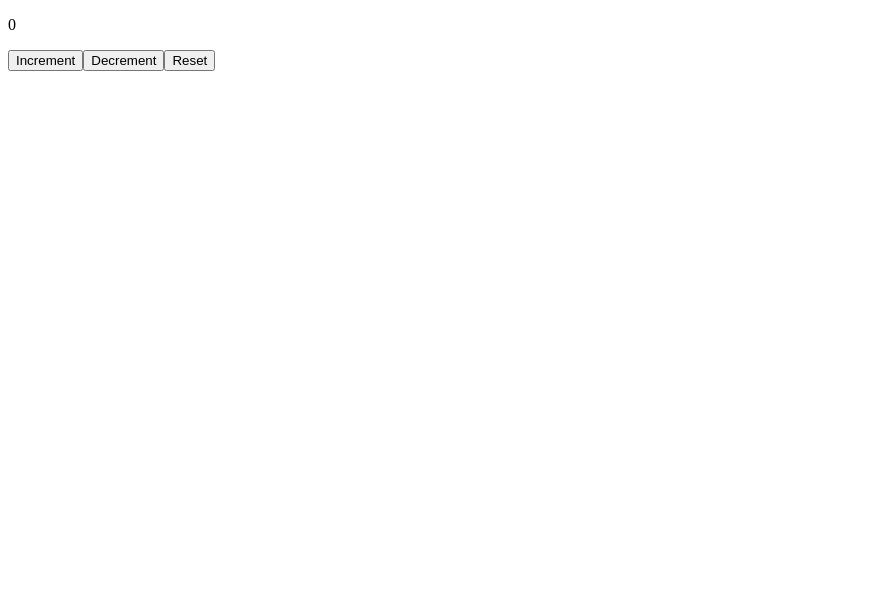
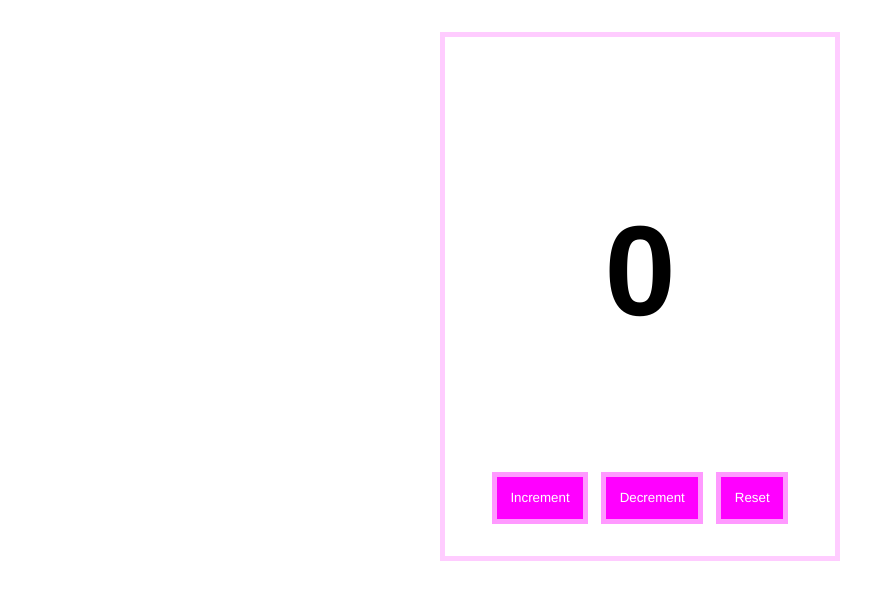
Before and after one commit to avijeetpandey/react-redux-examples, a React (Create React App) app: page / in a window 1280 px wide. Shown: the top 600 px of the page, without its empty margins (0-895 px from the left). Built offline with nearby package versions, Linux system fonts and the light colour scheme.

Commit message:
rewrite : app

```diff
--- /dev/null
+++ b/src/App.js
@@ -0,0 +1,39 @@
+import React from 'react'
+import { INCREMENT } from './index'
+import { connect } from 'react-redux'
+import './styles.css'
+
+const incrementValue = () => {
+  return {
+    type: INCREMENT,
+  }
+}
+
+const App = ({ count, increment }) => {
+  console.log(count)
+  console.log(increment)
+  return (
+    <main className="Counter">
+      <p className="count">0</p>
+      <section className="controls">
+        <button>Increment</button>
+        <button>Decrement</button>
+        <button>Reset</button>
+      </section>
+    </main>
+  )
+}
+
+const mapStateToProps = (state) => {
+  return state
+}
+
+const mapDispatchToProps = (dispatch) => {
+  return {
+    increment() {
+      dispatch(incrementValue())
+    },
+  }
+}
+
+export default connect(mapStateToProps, mapDispatchToProps)(App)
--- a/src/counterApp/App.js
+++ /dev/null
@@ -1,42 +0,0 @@
-import React from 'react'
-import { createStore } from 'redux'
-import { connect, Provider } from 'react-redux'
-
-const INCREMENT = 'INCREMENT'
-
-const incrementValue = () => ({
-  type: INCREMENT,
-})
-
-const initialState = {
-  count: 0,
-}
-
-const reducer = (state = initialState, action) => {
-  if (action.type === INCREMENT) {
-    return {
-      count: state.count + 1,
-    }
-  }
-
-  return state
-}
-
-const store = createStore(reducer)
-
-const CounterApp = () => {
-  return (
-    <>
-      <main className="Counter">
-        <p className="count">0</p>
-        <section className="controls">
-          <button>Increment</button>
-          <button>Decrement</button>
-          <button>Reset</button>
-        </section>
-      </main>
-    </>
-  )
-}
-
-export default CounterApp
--- a/src/counterApp/styles.sass
+++ /dev/null
@@ -1,33 +0,0 @@
-$button-color: magenta
-
-html, body, *
-    box-sizing: border-box
-    font-family: Helvetica, Arial, sans-serif
-
-button
-    background-color: $button-color
-    border: 5px solid lighten($button-color, 30%)
-    color: white
-    margin: 0 0.5em
-    padding: 1em
-    outline: none
-&:hover
-    background-color: darken($button-color, 5%)
-
-&:active
-    background-color: darken($button-color, 10%)
-
-.Counter
-    border: 5px solid lighten($button-color, 40%)
-    font-weight: 700
-    margin: 2em auto
-    padding: 2em
-    width: 400px
-
-.count
-    font-size: 8em
-    text-align: center
-
-.controls
-    display: flex
-    justify-content: center
--- a/src/index.js
+++ b/src/index.js
@@ -1,6 +1,30 @@
 import React from 'react'
-import {render} from 'react-dom'
+import { render } from 'react-dom'
+import App from './App'
 
-import CounterApp from './counterApp/App'
+import { createStore } from 'redux'
+import { Provider } from 'react-redux'
 
-render(<CounterApp />,document.getElementById('root'))
+export const INCREMENT = 'INCREMENT'
+
+const initialState = {
+  count: 0,
+}
+
+const reducer = (state = initialState, action) => {
+  if (action.type === INCREMENT) {
+    return {
+      count: state.count + 1,
+    }
+  }
+  return state
+}
+
+const store = createStore(reducer)
+
+render(
+  <Provider store={store}>
+    <App />
+  </Provider>,
+  document.getElementById('root'),
+)
--- /dev/null
+++ b/src/styles.css
@@ -0,0 +1,35 @@
+html,
+body,
+* {
+  box-sizing: border-box;
+  font-family: Helvetica, Arial, sans-serif;
+}
+button {
+  background-color: magenta;
+  border: 5px solid #f9f;
+  color: white;
+  margin: 0 0.5em;
+  padding: 1em;
+  outline: none;
+}
+button:hover {
+  background-color: #e600e6;
+}
+button:active {
+  background-color: #c0c;
+}
+.Counter {
+  border: 5px solid #fcf;
+  font-weight: 700;
+  margin: 2em auto;
+  padding: 2em;
+  width: 400px;
+}
+.count {
+  font-size: 8em;
+  text-align: center;
+}
+.controls {
+  display: flex;
+  justify-content: center;
+}
```
Also changed, not shown: 1 other file (tests, documents, lock files or other folders).
